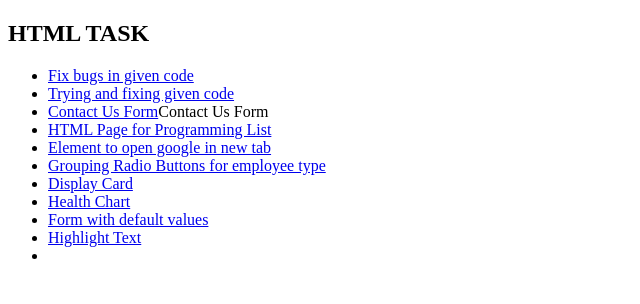
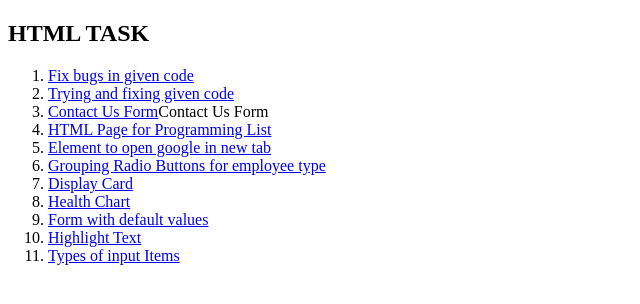
Before and after one commit to BhandariEteshKumar/HTMLTask1, a plain HTML site: page index.html in a window 1280 px wide. Shown: the whole page, without its empty margins (0-640 px from the left). Drawn offline with Linux system fonts and the light colour scheme.

Commit message:
index.html

```diff
--- a/index.html
+++ b/index.html
@@ -8,7 +8,7 @@
   </head>
   <body>
     <h2>HTML TASK</h2>
-    <ul>
+    <ul style="list-style-type: decimal">
       <li><a href="1.html">Fix bugs in given code</a></li>
       <li><a href="2.html">Trying and fixing given code</a></li>
       <li><a href="contactUs.html">Contact Us Form</a>Contact Us Form</li>
@@ -25,7 +25,7 @@
       <li><a href="tableHealtChart.html">Health Chart</a></li>
       <li><a href="formElementsDvalues.html">Form with default values</a></li>
       <li><a href="highlightText.html">Highlight Text</a></li>
-      <li><a href="inputTypes.html"></a></li>
+      <li><a href="inputTypes.html">Types of input Items</a></li>
     </ul>
   </body>
 </html>
```
